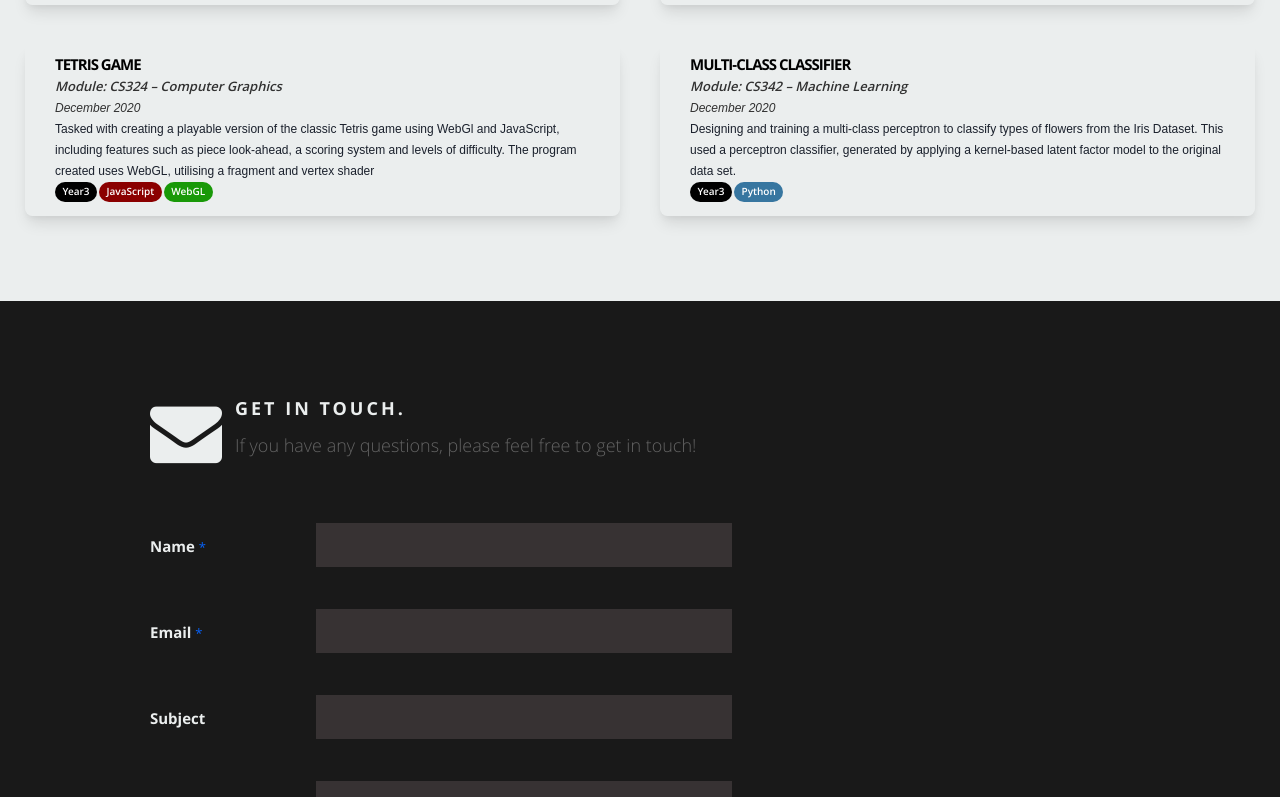
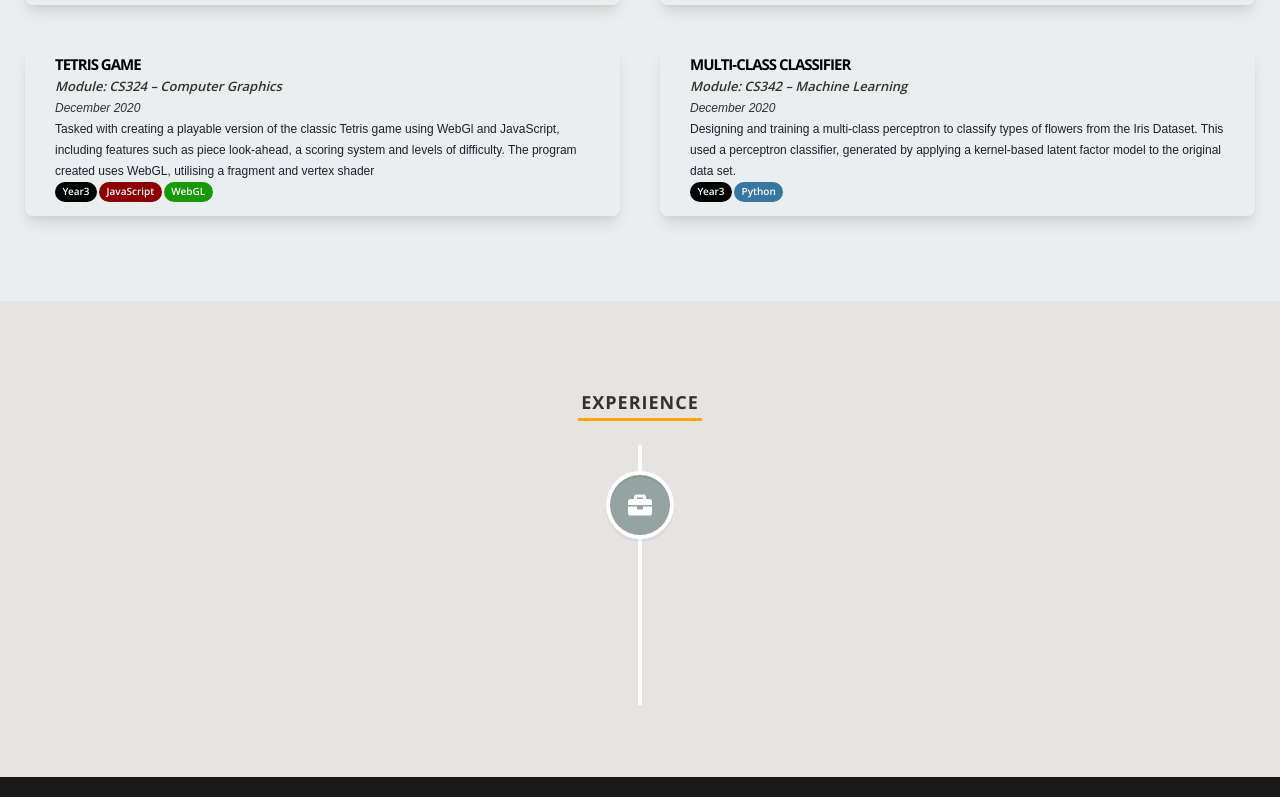
Before and after one commit to HirenRMistry/PortfolioV2, a React (Create React App) app: page / in a window 1280 px wide. Shown: the part 1999-2796 px from the top of the page. Built offline with nearby package versions, Linux system fonts and the light colour scheme.

Commit message:
Added Resume Component

```diff
--- a/package.json
+++ b/package.json
@@ -18,6 +18,7 @@
     "react-dom": "^17.0.2",
     "react-icons": "^3.11.0",
     "react-scripts": "4.0.3",
+    "react-vertical-timeline-component": "^3.3.3",
     "web-vitals": "^0.2.4"
   },
   "scripts": {
--- a/public/css/layout.css
+++ b/public/css/layout.css
@@ -234,7 +234,7 @@ ul#nav li.current a { color: #fe6928; border-bottom: 1px solid #fe6928}
 /* ------------------------------------------------------------------ */
 
 #resume {
-   background: #fff;
+   background: #e5e4e2;
    padding-top: 90px;
    padding-bottom: 72px;
    overflow: hidden;
--- a/src/App.js
+++ b/src/App.js
@@ -7,6 +7,7 @@ import {
 import Header from './components/Header';
 import About from './components/About';
 import Portfolio from './components/Portfolio';
+import Resume from './components/Resume';
 import Contact from './components/Contact';
 import Footer from './components/Footer';
 
@@ -14,6 +15,7 @@ import * as serviceWorker from "./serviceWorker";
 
 import Projects from './data/projects.json'
 import aboutMeInfo from './data/about.json'
+import resumeInfo from './data/resume.json'
 
 function App() {
   return (
@@ -21,6 +23,7 @@ function App() {
       <Header data={aboutMeInfo}/>
       <About data={aboutMeInfo}/>
       <Portfolio data={Projects}/>
+      <Resume data={resumeInfo}/>
       <Contact data={aboutMeInfo}/>
       <Footer data={aboutMeInfo}/>
     </ChakraProvider>
--- a/src/components/Header.jsx
+++ b/src/components/Header.jsx
@@ -29,7 +29,7 @@ export default class Header extends Component {
             <li className="current"><a className="smoothscroll" href="#home">Home</a></li>
             <li><a className="smoothscroll" href="#about">About</a></li>
             <li><a className="smoothscroll" href="#portfolio">Portfolio</a></li>
-            {/* <li><a className="smoothscroll" href="#resume">Skills</a></li> */}
+            <li><a className="smoothscroll" href="#resume">Experience</a></li>
             <li><a className="smoothscroll" href="#contact">Contact</a></li>
 
          </ul>
--- /dev/null
+++ b/src/components/Resume.jsx
@@ -0,0 +1,51 @@
+import React, { Component } from 'react';
+import { VerticalTimeline, VerticalTimelineElement}  from 'react-vertical-timeline-component';
+import 'react-vertical-timeline-component/style.min.css';
+import {FaBriefcase} from 'react-icons/fa';
+import TechTag from './TechTag';
+
+export default class Resume extends Component {
+
+  render() {
+    if(this.props.data){
+      var resume = this.props.data;
+    }
+
+    var titleContainer = {
+      textAlign:'center',
+      marginBottom: '30px'
+    };
+    var titleStyle = {
+      borderBottom: '3px solid orange',
+      padding: '3px',
+    }
+
+    return (
+        <section id="resume">
+          <div style={titleContainer}>
+            <h1><span style={titleStyle}>Experience</span></h1>
+          </div>
+          <VerticalTimeline>
+          {resume.map(job => (
+            <VerticalTimelineElement
+              className="vertical-timeline-element--work"
+              contentStyle={{border: '2px solid  #0762f9', color: 'black'}}
+              contentArrowStyle={{ borderRight: '7px solid  #0762f9' }}
+              date={job.date}
+              iconStyle={{ background: '#95A3A3', color: '#fff' }}
+              icon={<FaBriefcase/>}
+            >
+              <h3>{job.position}</h3>
+              <h4>{job.company} - {job.location}</h4>
+              {job.desc.map(d => <p style={{margin:'0'}}>{d}</p>)}
+              <div style={{marginTop: '5px'}}>
+              {job.tags.map(t => <TechTag tag={t}/>)}
+            </div>
+            </VerticalTimelineElement>
+          ))}
+          </VerticalTimeline>
+
+        </section>
+    );
+  }
+}
--- /dev/null
+++ b/src/data/resume.json
@@ -0,0 +1,16 @@
+[
+    {
+        "position": "Backend Developer Intern",
+        "company": "HandsIn",
+        "location": "Remote",
+        "date": "Jul 2021 - Aug 2021",
+        "desc":
+        [
+            "Creation of a WebSocket Server for use with the Frontend system.",
+            "Validation of group payments and integration of backend system with Frontend user interface.",
+            "Use of Amazon DynamoDB for storing group payments, groups, and users.",
+            "Creation of login & authentication for users of the merchant dashboard."
+        ],
+        "tags": ["ReactJS","JavaScript", "TypeScript", "HTML", "CSS"]
+    }
+]
```
Also changed, not shown: 1 other file (tests, documents, lock files or other folders).
